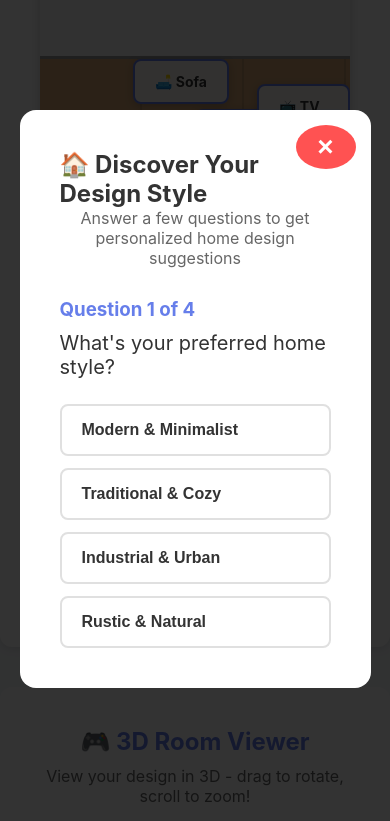
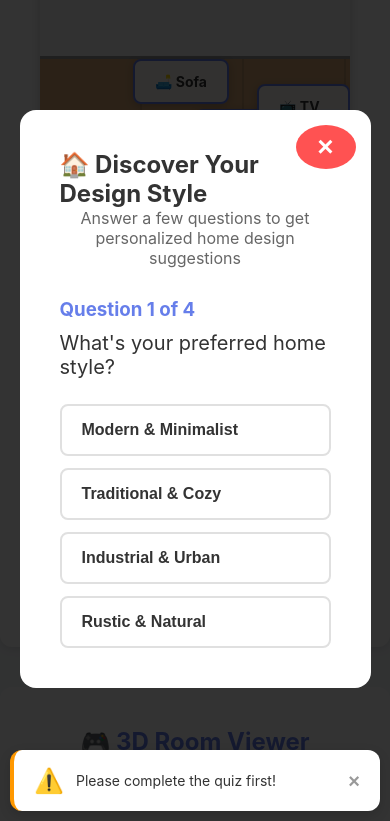
Before and after one commit to s4138364/dream-home-designer, a plain HTML site: page index.html in a window 390 px wide. Both pictures are taken after a click on the button "🤖 Get AI Design Suggestions". Shown: the part 2894-3715 px from the top of the page. Drawn offline with nearby package versions, Linux system fonts and the light colour scheme.

Commit message:
added toasts and removed alerts

```diff
--- a/index.html
+++ b/index.html
@@ -29,6 +29,9 @@
             <p>Loading your design studio...</p>
         </div>
     </div>
+
+    <!-- Toast Nofification Container -->
+    <div class="toast-container" id="toastContainer"></div>
 
     <header>
         <h1>🏠 Dream Home Designer</h1>
--- a/script.js
+++ b/script.js
@@ -7,6 +7,44 @@ let quizAnswers = {
 };
 
 let currentQuestion = 1;
+
+// ===== TOAST NOTIFICATION SYSTEM =====
+
+function showToast(message, type = 'info', duration = 3000) {
+    const container = document.getElementById('toastContainer');
+    if (!container) return;
+
+    // Create toast element
+    const toast = document.createElement('div');
+    toast.className = `toast ${type}`;
+
+    // Choose icon based on type
+    const icons = {
+        success: '✅',
+        error: '❌',
+        warning: '⚠️',
+        info: 'ℹ️'
+    };
+
+    toast.innerHTML = `
+        <div class="toast-icon">${icons[type] || icons.info}</div>
+        <div class="toast-message">${message}</div>
+        <button class="toast-close" onclick="this.parentElement.remove()">×</button>
+    `;
+
+    // Add to container
+    container.appendChild(toast);
+
+    // Auto-remove after duration
+    setTimeout(() => {
+        toast.classList.add('hiding');
+        setTimeout(() => {
+            toast.remove();
+        }, 300); // Match animation duration
+    }, duration);
+
+    console.log(`📢 Toast: [${type}] ${message}`);
+}
 
 // ===== SMART AI SIMULATION ENGINE =====
 // This simulates AI responses without API costs
@@ -360,7 +398,7 @@ function resetQuiz() {
 
 // Start designing button (placeholder for now)
 startDesigningBtn.addEventListener('click', function() {
-    alert('Design interface coming in Week 4! 🎨');
+    showToast('Scrolling to design canvas...', 'info');
     quizSection.style.display = 'none';
 });
 
@@ -610,7 +648,7 @@ paletteButtons.forEach(button => {
 // Save design
 saveDesignBtn.addEventListener('click', function() {
     localStorage.setItem('dreamHomeDesign', JSON.stringify(currentDesign));
-    alert('✅ Your design has been saved! It will be here when you return.');
+    showToast('Design saved successfully!', 'success');
     console.log('Design saved:', currentDesign);
 });
 
@@ -625,7 +663,7 @@ resetDesignBtn.addEventListener('click', function() {
         };
         applyDesign();
         localStorage.removeItem('dreamHomeDesign');
-        alert('🔄 Design reset to default!');
+        showToast('Design reset to default', 'info');
     }
 });
 
@@ -839,7 +877,7 @@ if (getAISuggestionBtn) {
     getAISuggestionBtn.addEventListener('click', async function() {
         // Check if user has completed quiz
         if (!quizAnswers.style || !quizAnswers.bedrooms) {
-            alert('Please complete the quiz first to get personalized suggestions!');
+            showToast('Please complete the quiz first!', 'warning');
             quizSection.style.display = 'flex';
             resetQuiz();
             return;
--- a/style.css
+++ b/style.css
@@ -1258,3 +1258,114 @@ input, select {
     font-size: 16px;
     opacity: 0.9;
 }
+
+/* Toast Notifications */
+.toast-container {
+    position: fixed;
+    bottom: 20px;
+    right: 20px;
+    z-index: 10000;
+    display: flex;
+    flex-direction: column;
+    gap: 10px;
+    pointer-events: none;
+}
+
+.toast {
+    background: white;
+    color: #333;
+    padding: 16px 20px;
+    border-radius: 12px;
+    box-shadow: 0 4px 12px rgba(0,0,0,0.15);
+    display: flex;
+    align-items: center;
+    gap: 12px;
+    min-width: 250px;
+    max-width: 400px;
+    animation: slideInRight 0.3s ease;
+    pointer-events: all;
+    border-left: 4px solid #667eea;
+}
+
+.toast.success {
+    border-left-color: #4CAF50;
+}
+
+.toast.error {
+    border-left-color: #f44336;
+}
+
+.toast.warning {
+    border-left-color: #ff9800;
+}
+
+.toast.info {
+    border-left-color: #2196F3;
+}
+
+@keyframes slideInRight {
+    from {
+        transform: translateX(400px);
+        opacity: 0;
+    }
+    to {
+        transform: translateX(0);
+        opacity: 1;
+    }
+}
+
+.toast-icon {
+    font-size: 24px;
+    flex-shrink: 0;
+}
+
+.toast-message {
+    flex: 1;
+    font-size: 14px;
+    line-height: 1.4;
+}
+
+.toast-close {
+    background: none;
+    border: none;
+    color: #999;
+    cursor: pointer;
+    padding: 0;
+    font-size: 20px;
+    line-height: 1;
+    min-width: auto;
+    min-height: auto;
+}
+
+.toast-close:hover {
+    color: #333;
+}
+
+.toast.hiding {
+    animation: slideOutRight 0.3s ease forwards;
+}
+
+@keyframes slideOutRight {
+    from {
+        transform: translateX(0);
+        opacity: 1;
+    }
+    to {
+        transform: translateX(400px);
+        opacity: 0;
+    }
+}
+
+/* Mobile adjustments */
+@media (max-width: 768px) {
+    .toast-container {
+        left: 10px;
+        right: 10px;
+        bottom: 10px;
+    }
+
+    .toast {
+        min-width: auto;
+        max-width: none;
+    }
+}
```
